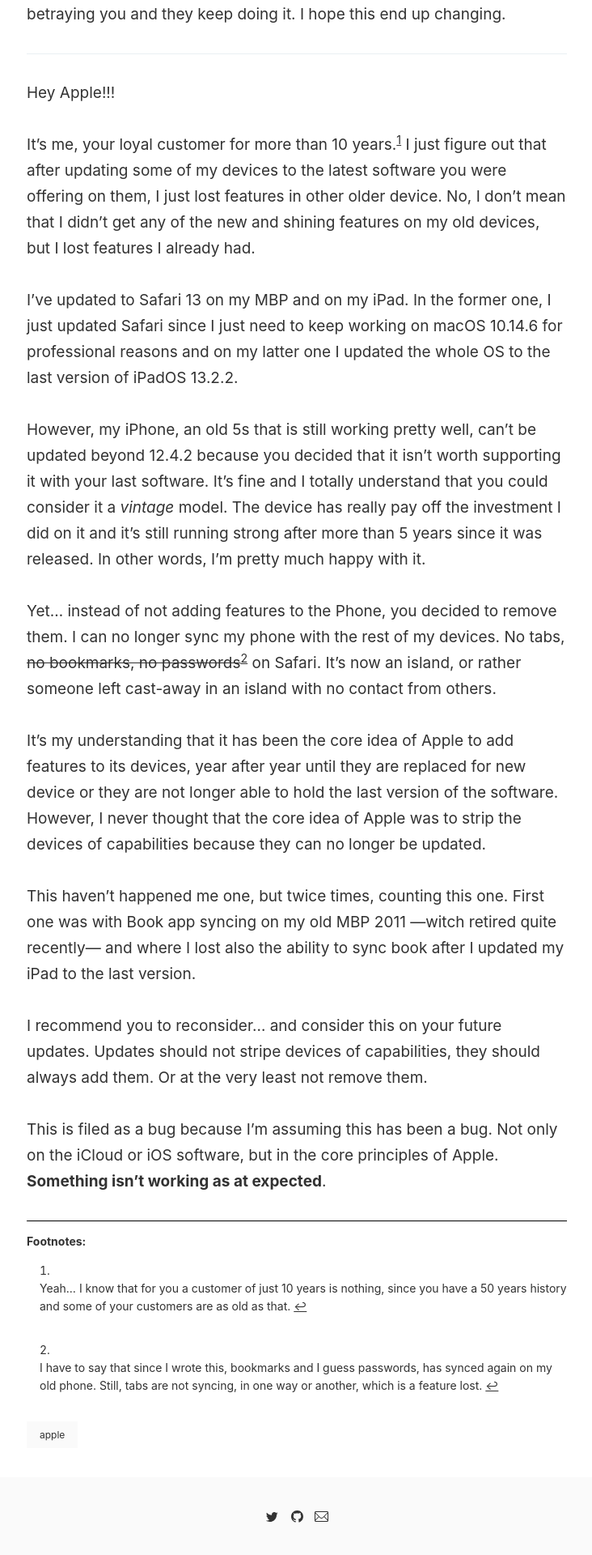
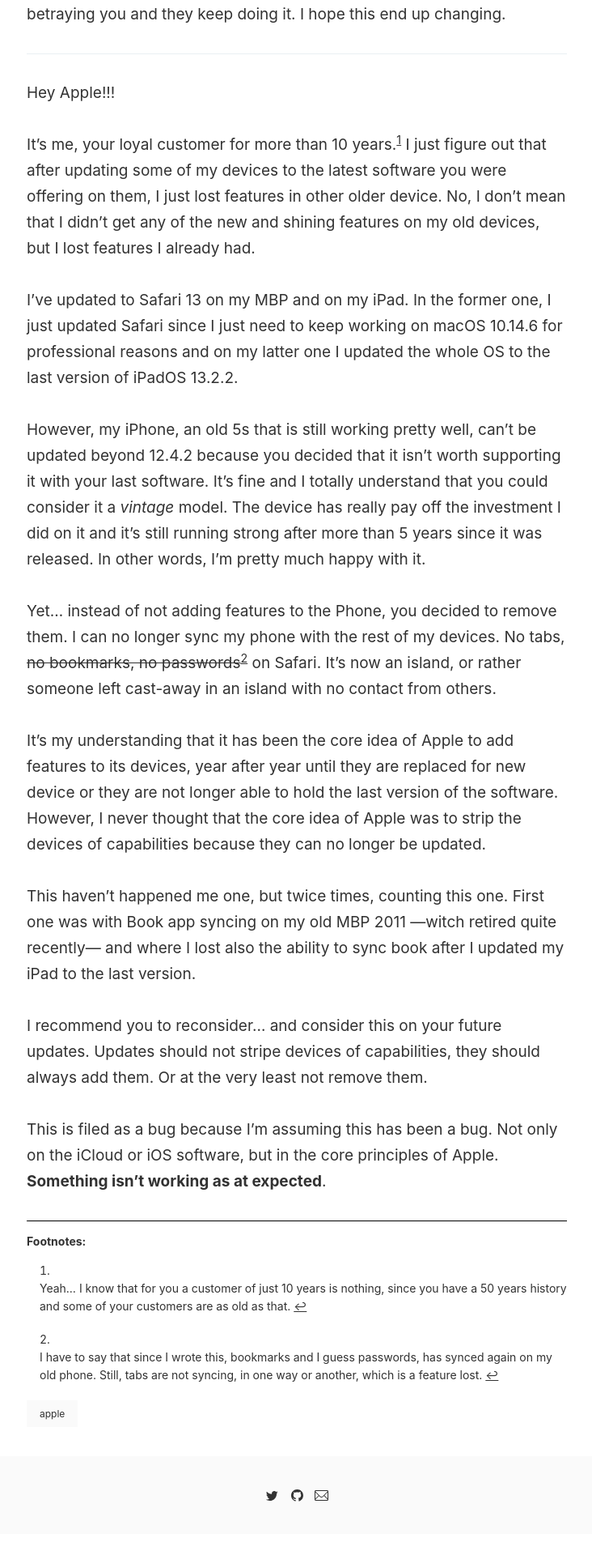
Before and after one commit to luispuerto/rants, a Jekyll site: the page built from _posts/2019-11-18-apple-now-removes-features.md, in a window 1280 px wide. Shown: the part 820-2740 px from the top of the page at 81% size, without its empty margins (273-1005 px from the left). Built offline with Jekyll 4.4.1, drawn with Linux system fonts in a browser that asks for light colours; comment, search, counter and statistics services are not loaded; after the commit the page ends 2714 px from its top, so only the background shows below that.

Commit message:
Reduce height of footnotes list

```diff
--- a/_sass/components/_footnotes.scss
+++ b/_sass/components/_footnotes.scss
@@ -15,5 +15,11 @@
       border-top: 1px solid black;
       padding-top: 1em;
     }
+    ol {
+      margin-bottom: $line-height-tiny;
+    }
+    p {
+      margin-bottom: $line-height-tiny;
+    }
   }
 }
```
